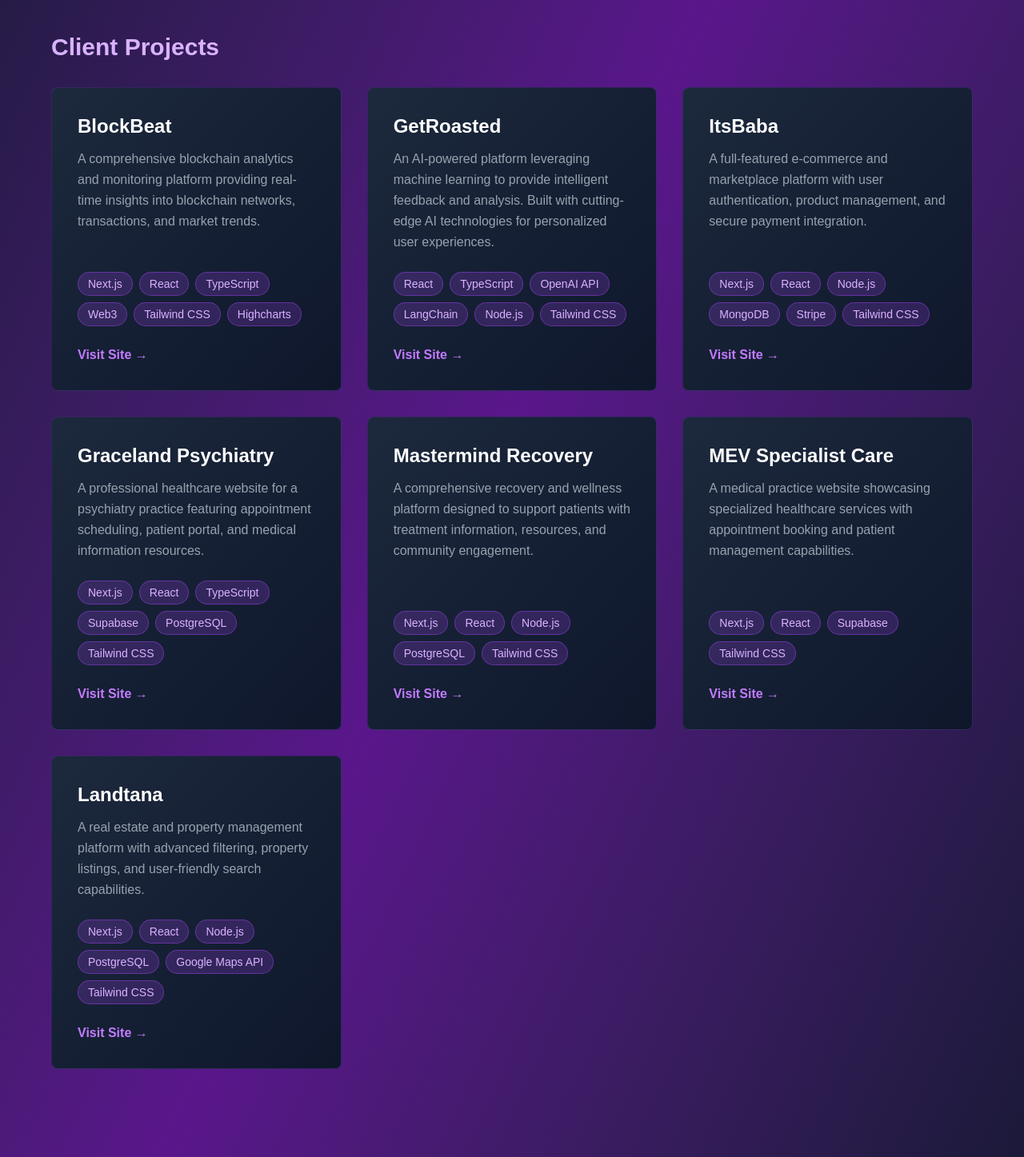
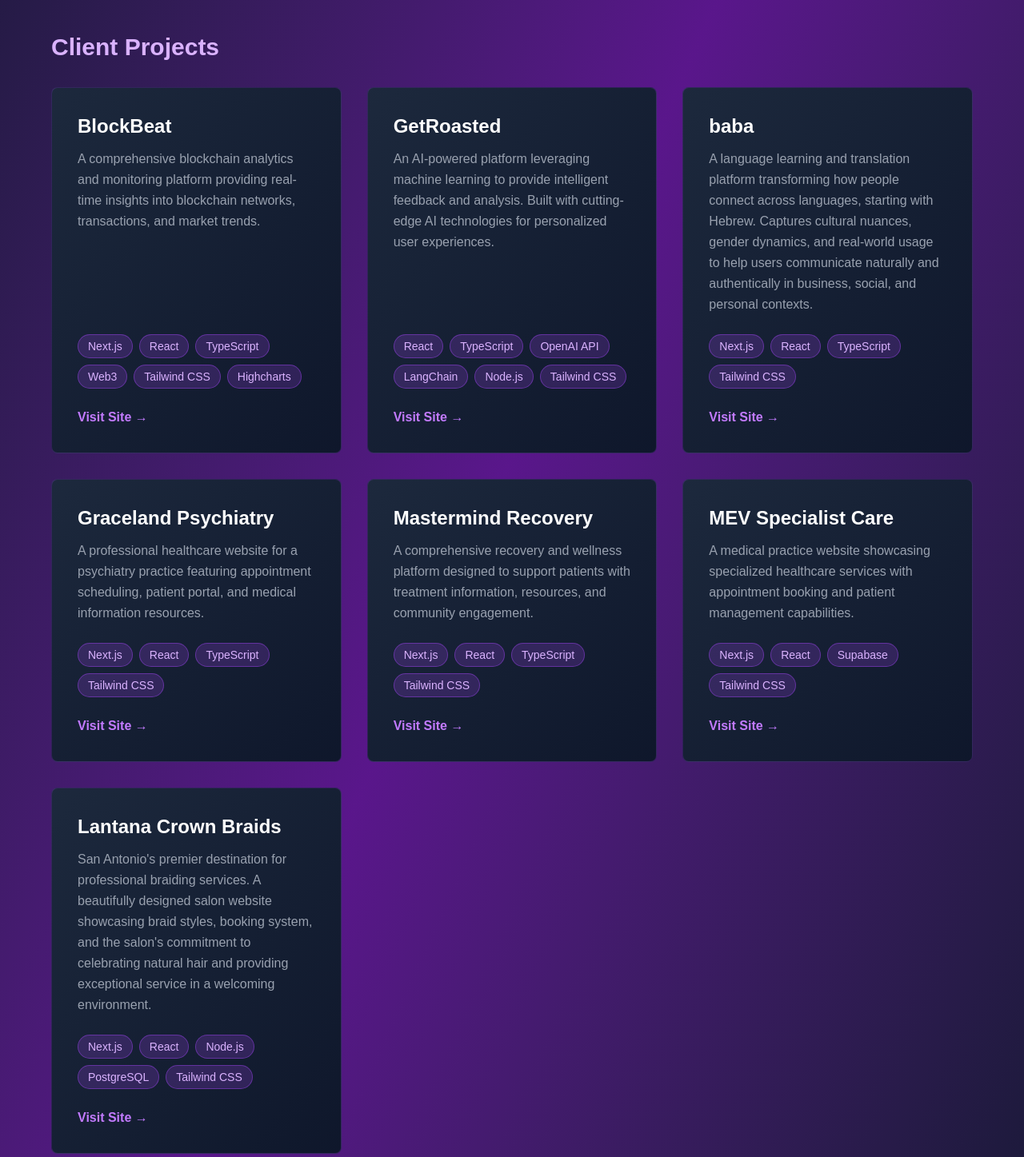
Before and after one commit to rephidimC/Portfolio, a Next.js app: page /projects in a window 1280 px wide. Shown: the part 850-2297 px from the top of the page at 80% size. Built offline with nearby package versions, Linux system fonts and the light colour scheme.

Commit message:
:zap: updates

```diff
--- a/app/projects/page.tsx
+++ b/app/projects/page.tsx
@@ -38,15 +38,13 @@
     },
     {
       id: 3,
-      title: "ItsBaba",
+      title: "baba",
       description:
-        "A full-featured e-commerce and marketplace platform with user authentication, product management, and secure payment integration.",
+        "A language learning and translation platform transforming how people connect across languages, starting with Hebrew. Captures cultural nuances, gender dynamics, and real-world usage to help users communicate naturally and authentically in business, social, and personal contexts.",
       tech: [
         "Next.js",
         "React",
-        "Node.js",
-        "MongoDB",
-        "Stripe",
+        "TypeScript",
         "Tailwind CSS",
       ],
       link: "https://www.itsbaba.com",
@@ -61,8 +59,6 @@
         "Next.js",
         "React",
         "TypeScript",
-        "Supabase",
-        "PostgreSQL",
         "Tailwind CSS",
       ],
       link: "https://www.gracelandpsychiatry.com",
@@ -73,7 +69,7 @@
       title: "Mastermind Recovery",
       description:
         "A comprehensive recovery and wellness platform designed to support patients with treatment information, resources, and community engagement.",
-      tech: ["Next.js", "React", "Node.js", "PostgreSQL", "Tailwind CSS"],
+      tech: ["Next.js", "React", "TypeScript", "Tailwind CSS"],
       link: "https://www.mastermindrecovery.org",
       type: "Client Project",
     },
@@ -88,15 +84,14 @@
     },
     {
       id: 7,
-      title: "Landtana",
+      title: "Lantana Crown Braids",
       description:
-        "A real estate and property management platform with advanced filtering, property listings, and user-friendly search capabilities.",
+        "San Antonio's premier destination for professional braiding services. A beautifully designed salon website showcasing braid styles, booking system, and the salon's commitment to celebrating natural hair and providing exceptional service in a welcoming environment.",
       tech: [
         "Next.js",
         "React",
         "Node.js",
         "PostgreSQL",
-        "Google Maps API",
         "Tailwind CSS",
       ],
       link: "https://www.landtana.com",
```
